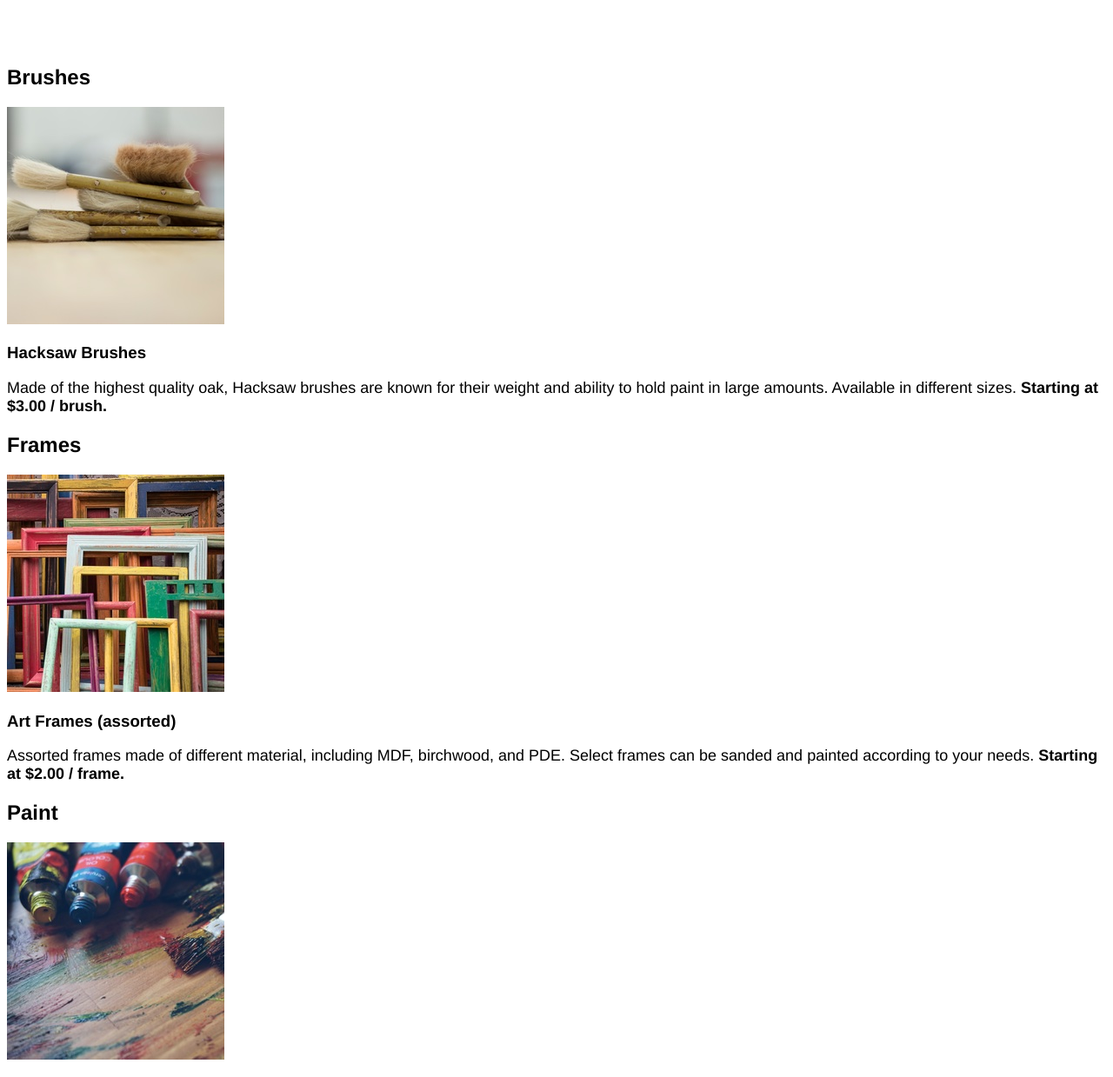
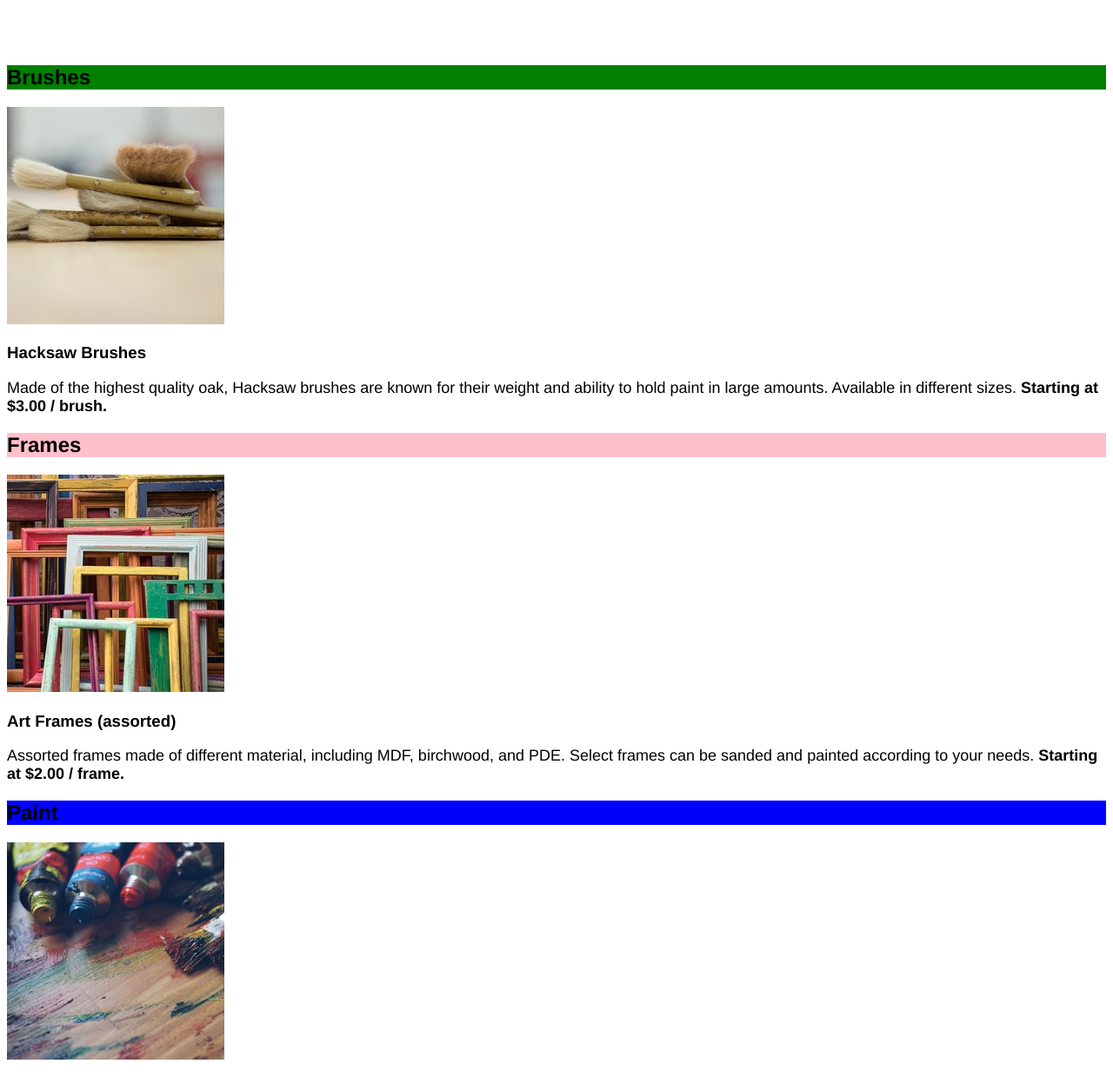
Before and after one commit to salasoliva27/alejandro.github.io, a plain HTML site: page index.html in a window 1280 px wide. Shown: the part 61-1300 px from the top of the page at 87% size. Drawn offline with Linux system fonts and the light colour scheme.

Commit message:
Update index.css

```diff
--- a/images/index.css
+++ b/images/index.css
@@ -21,3 +21,18 @@
   #dasmotos {
       background-image: url("./pattern.webp");
   }
+
+  #brushes {
+      font-weight: bold;
+      background-color: green;
+  }
+
+  #frames {
+      font-weight: bold;
+      background-color: pink;
+  }
+
+  #paint {
+      font-weight: bold;
+      background-color: blue;
+  }
```
